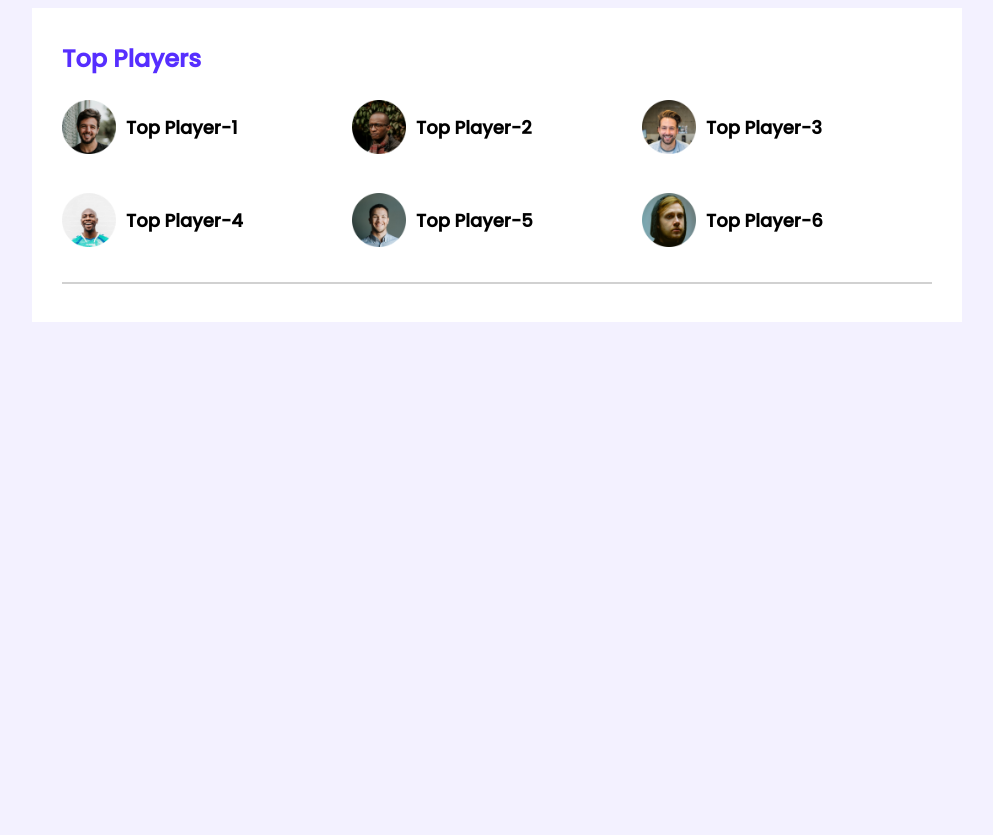
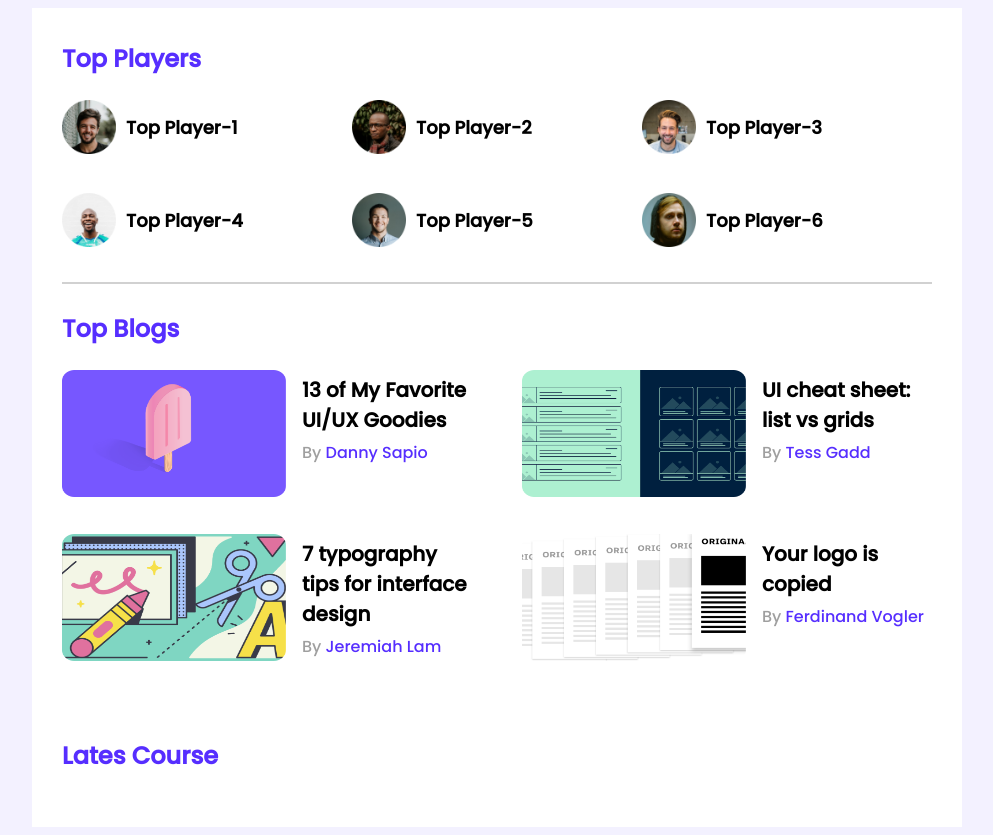
Before and after one commit to Rocky3112/leader-board, a plain HTML site: page index.html in a window 1280 px wide. Shown: the whole page, without its empty margins (143-1136 px from the left). Before the commit the page ends 800 px from the top, so only its background shows below. Drawn offline with Linux system fonts and the light colour scheme.

Commit message:
top blogs section done

```diff
--- a/index.html
+++ b/index.html
@@ -45,6 +45,65 @@
           </div>
         </div>
         <hr>
+
+        <div class="top-blogs">
+            <h3 class="section-title">Top Blogs</h3>
+            <div class="blogs">
+
+                <article class="blog">
+                    <div class="thumbnail">
+                        <img src="./images/blogs/blog-1.png" alt="">
+                    </div>
+                    <div class="blog-info">
+                        <h3 class="blog-title">
+                            13 of My Favorite UI/UX Goodies
+                        </h3>
+                        <p class="blog-author">By <a href="">Danny Sapio</a></p>
+                    </div>
+
+                </article>
+                <article class="blog">
+                    <div class="thumbnail">
+                        <img src="./images/blogs/blog-2.png" alt="">
+                    </div>
+                    <div class="blog-info">
+                        <h3 class="blog-title">
+                            UI cheat sheet: list vs grids
+                        </h3>
+                        <p class="blog-author">By <a href="">Tess Gadd</a></p>
+                    </div>
+
+                </article>
+                <article class="blog">
+                    <div class="thumbnail">
+                        <img src="./images/blogs/blog-3.png" alt="">
+                    </div>
+                    <div class="blog-info">
+                        <h3 class="blog-title">
+                            7 typography tips for interface  design
+                        </h3>
+                        <p class="blog-author">By <a href="">Jeremiah Lam</a></p>
+                    </div>
+
+                </article>
+                <article class="blog">
+                    <div class="thumbnail">
+                        <img src="./images/blogs/blog-4.png" alt="">
+                    </div>
+                    <div class="blog-info">
+                        <h3 class="blog-title">
+                            Your logo is copied
+                        </h3>
+                        <p class="blog-author">By <a href="">Ferdinand Vogler</a></p>
+                    </div>
+
+                </article>
+            </div>
+        </div>
+      </section>
+      <!-- Latest Courses -->
+      <section class="container">
+        <h3 class="section-title">Lates Course</h3>
       </section>
     </main>
   </body>
--- a/style.css
+++ b/style.css
@@ -5,8 +5,10 @@ body {
   font-family: "Poppins", sans-serif;
   background: #f3f1ff;
 }
-main{
-    display: flex;justify-content: center;
+main {
+  display: flex;
+  flex-direction: column;
+  align-items: center;
 }
 .container {
   background-color: #fff;
@@ -14,14 +16,14 @@ main{
   padding: 30px;
 }
 /* top players style */
-.top-players{
-    margin-bottom: 30px;
+.top-players {
+  margin-bottom: 30px;
 }
-.section-title{
-    color: #562EFF;
-    font-size: 24px;
-    /* margin: 30px; */
-    margin-top: 3px;
+.section-title {
+  color: #562eff;
+  font-size: 24px;
+  /* margin: 30px; */
+  margin-top: 3px;
 }
 .players {
   display: grid;
@@ -37,9 +39,42 @@ main{
   height: 54px;
   width: 54px;
 }
-.player h3{
-    font-size: 18px;
+.player h3 {
+  font-size: 18px;
 }
-hr{
-    border: 1px solid #D1D1D1;
+hr {
+  border: 1px solid #d1d1d1;
+  margin-bottom: 27px;
 }
+/*-------------------
+top blogs styles
+---------------------- */
+.blogs{
+    display: grid;
+    grid-template-columns: repeat(2,1fr);
+    gap: 30px;
+    grid-column-gap: 50px;
+}
+.blog{
+    display: flex;
+    gap: 16px;
+}
+.blog img {
+  width: 224px;
+  height: 127px;
+}
+.blog-title{
+    font-size: 20px;
+    margin:5px 0;
+}
+.blog-author{
+    color: #9F9F9F;
+    font-size: 16px;
+    margin-top: 5px;
+}
+.blog-author a{
+    text-decoration: none;
+    color: #562EFF;
+    font-size: 16px;
+
+}
```
